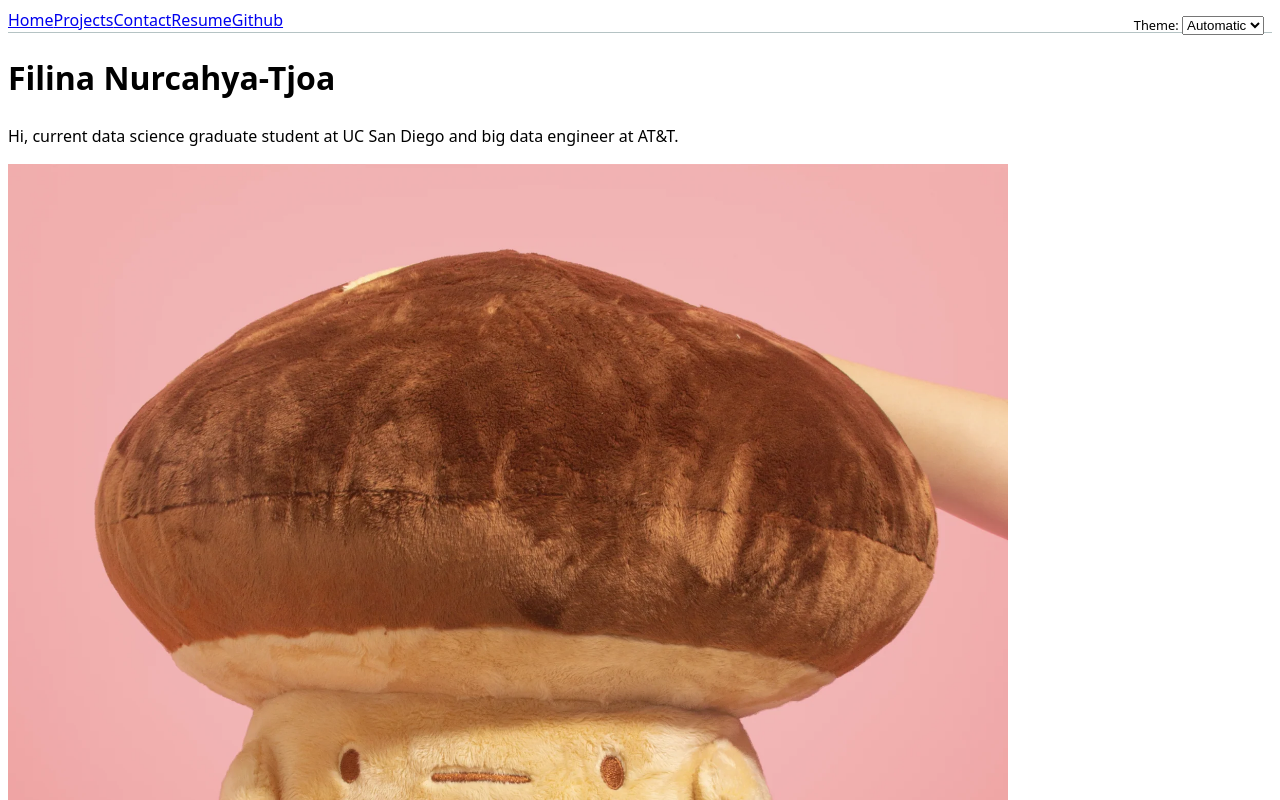
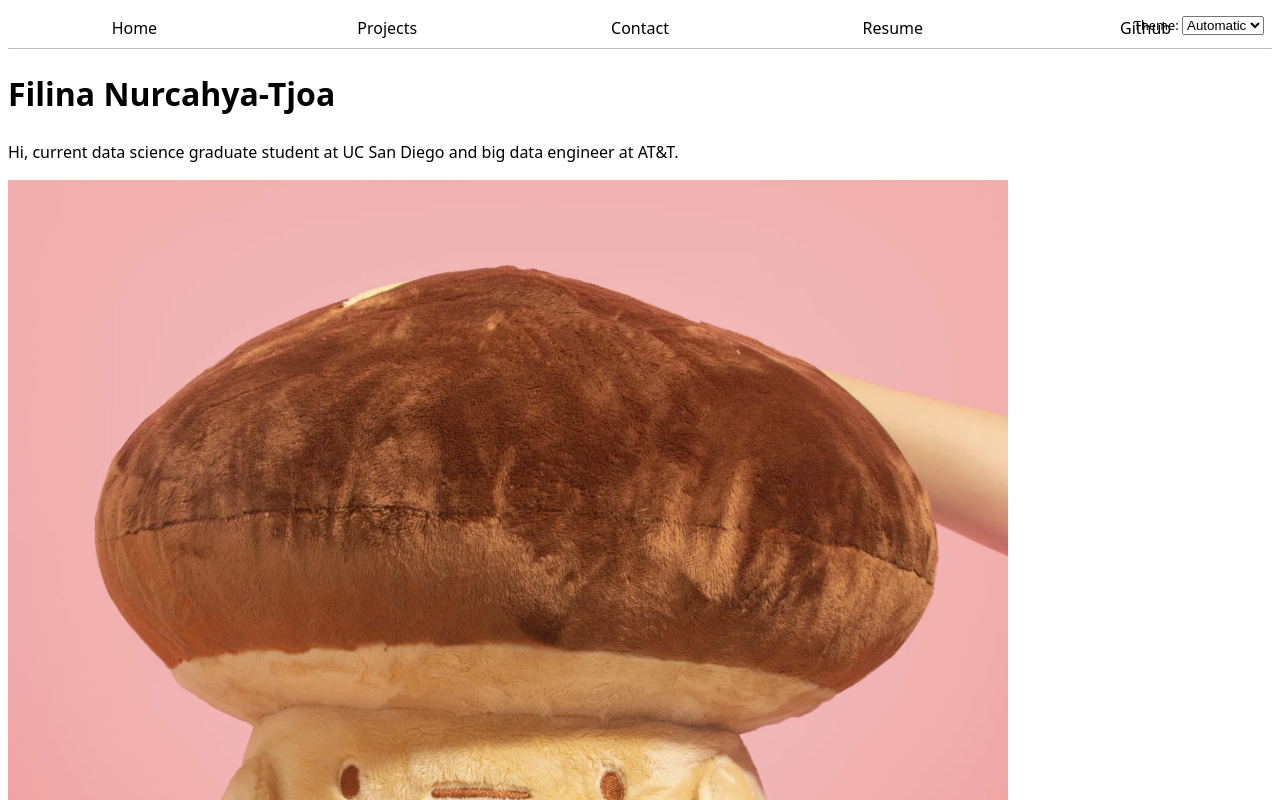
Before and after one commit to filinanurcahya0000/filinas-portfolio, a SvelteKit app: page / in a window 1280 px wide. Shown: the top 800 px of the page. Built offline with nearby package versions, Linux system fonts and the light colour scheme.

Commit message:
Update style.css

```diff
--- a/static/style.css
+++ b/static/style.css
@@ -33,3 +33,28 @@ nav {
 a:hover {
   background-color: color-mix(in oklch, var(--color-accent), canvas 85%);
 }
+
+nav {
+  display: flex;
+  border-bottom-width: 1px;
+  border-bottom-style: solid;
+  border-bottom-color: oklch(80% 3% 200);
+}
+a {
+  flex: 1;
+  padding: 0.5em;
+  text-decoration: none;
+  color: inherit;
+  text-align: center;
+}
+a.current {
+  border-bottom-width: 5px;
+  border-bottom-style: solid;
+  border-bottom-color: oklch(80% 3% 200);
+}
+a:hover {
+  border-bottom-width: 5px;
+  border-bottom-style: solid;
+  accent-color: oklch(70% 0.1373 187.41);
+  border-bottom-color: oklch(70% 0.1373 187.41);
+}
```
